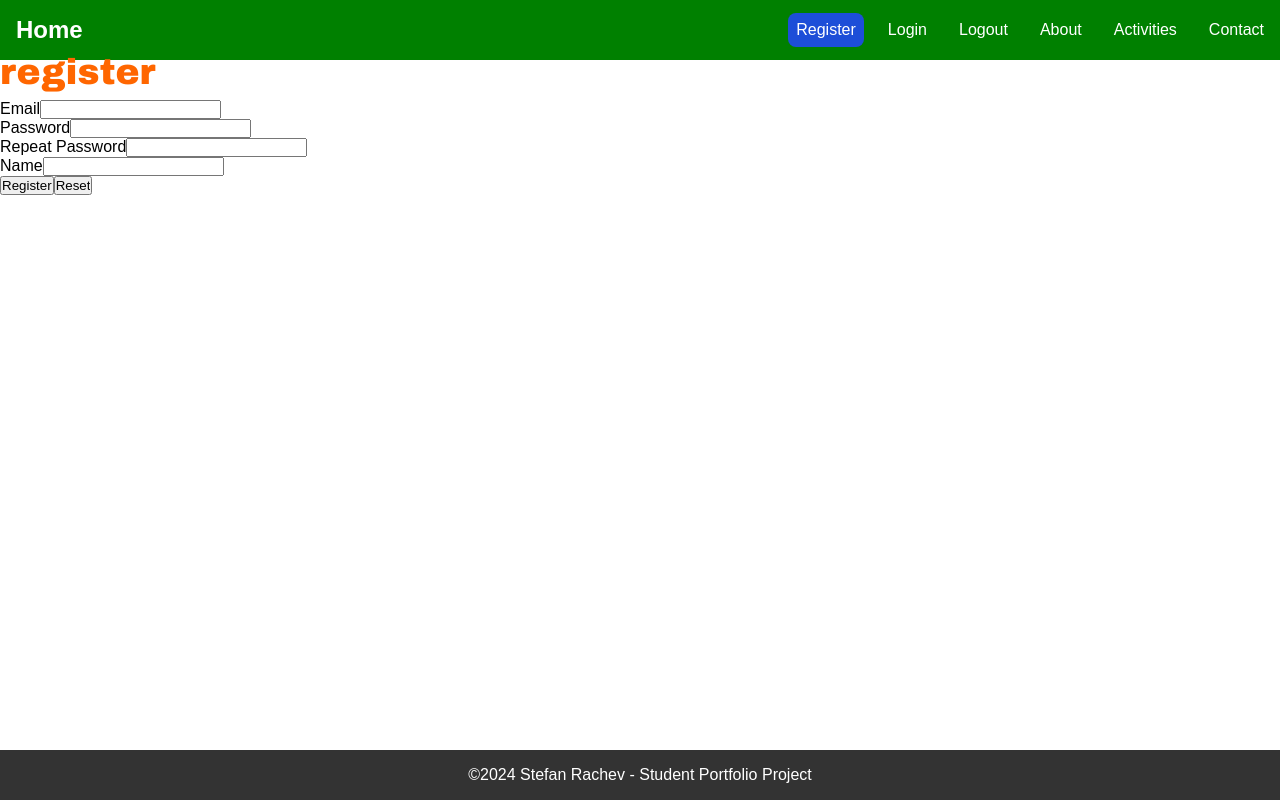
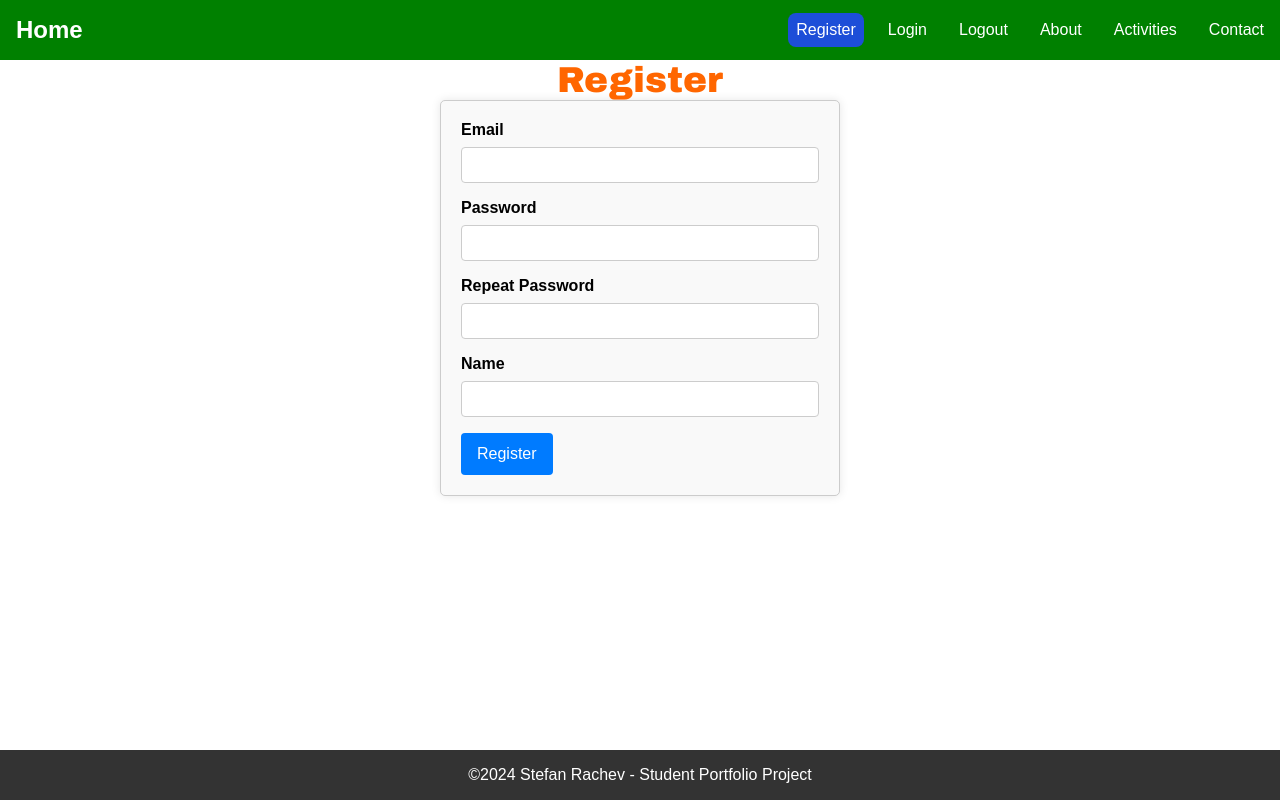
Before and after one commit to stefanRachev/my-personal-page, a React app in the folder client/: page /register in a window 1280 px wide. Built offline with nearby package versions, Linux system fonts and the light colour scheme; the HTML template or start-up script is replaced by a standard one.

Commit message:
change to module.css

```diff
--- a/client/src/components/pages/Home.jsx
+++ b/client/src/components/pages/Home.jsx
@@ -1,18 +1,18 @@
-import "./Home.css";
+import styles from "./Home.module.css";
 
 function Home() {
   return (
-    <div className="container-home">
-      <div className="poster">
-        <h1>Hello this is my personal page</h1>
+    <div className={styles.containerHome}>
+      <div className={styles.poster}>
+        <h1 className={styles.openingTitle}>Hello this is my personal page</h1>
       </div>
 
-      <div className="pic">
+      <div className={styles.pic}>
         <img src="https://i.imgur.com/Zvr50Nj.jpg" alt="Описание на снимката" />
       </div>
 
-      <div className="describe-text">
-        <h2>
+      <div className={styles.describeText}>
+        <h2 className={styles.descriptive}>
           To view my website, rate it, and leave comments, registration is
           required!
         </h2>
--- a/client/src/components/pages/Home.css
+++ b/client/src/components/pages/Home.module.css
@@ -1,4 +1,4 @@
-.container-home {
+.containerHome {
   display: flex;
   flex-direction: column;
   justify-content: center;
@@ -18,18 +18,18 @@
   height: auto;
 }
 
-.describe-text {
+.describeText {
   text-align: center;
 }
 
-h1 {
+.openingTitle{
   font-size: 36px;
   color: #ff6600;
   font-family: "Arial Black", sans-serif;
   animation: bounce 1s infinite alternate;
 }
 
-h2 {
+.descriptive {
   font-size: 20px;
   color: #333;
   font-family: "Arial", sans-serif;
@@ -59,23 +59,23 @@ h2 {
 }
 
 @media screen and (min-width: 768px) {
-  .container-home {
+  .containerHome {
     padding: 50px;
   }
 }
 
 @media screen and (max-width: 767px) {
-  .container-home {
+  .containerHome {
     padding: 20px;
   }
 }
 
 @media screen and (max-width: 767px) {
-  h1 {
+  .openingTitle {
     font-size: 24px;
   }
 
-  h2 {
+  .descriptive {
     font-size: 16px;
   }
 }
--- a/client/src/components/pages/Login.jsx
+++ b/client/src/components/pages/Login.jsx
@@ -1,5 +1,90 @@
+import { useState } from "react";
+import styles from "./Login.module.css"
+
+const formInitialState = {
+  email: "",
+  password: "",
+};
+
 function Login() {
-    return <h1>Login now</h1>;
-  }
+  const [formValues, setFormValues] = useState(formInitialState);
+  const [errors, setErrors] = useState({});
+  const [message, setMessage] = useState("");
 
-  export default Login;
+  const formChangeHandler = (e) => {
+    setFormValues((state) => ({ ...state, [e.target.id]: e.target.value }));
+  };
+
+  const validateForm = () => {
+    const newErrors = {};
+    if (!formValues.email) {
+      newErrors.email = "Email is required";
+    }
+    if (!formValues.password) {
+      newErrors.password = "Password is required";
+    }
+    return newErrors;
+  };
+
+  const logHandler = async (e) => {
+    e.preventDefault();
+    const validationErrors = validateForm();
+    if (Object.keys(validationErrors).length > 0) {
+      setErrors(validationErrors);
+    } else {
+      try {
+        const response = await fetch("/api/login", {
+          method: "POST",
+          headers: {
+            "Content-Type": "application/json",
+          },
+          body: JSON.stringify(formValues),
+        });
+        if (response.ok) {
+          setMessage("Login successful!");
+          setFormValues(formInitialState); // Optionally reset form here
+        } else {
+          setMessage("Invalid email or password. Please try again.");
+        }
+      } catch (error) {
+        setMessage("An error occurred. Please try again later.");
+      }
+    }
+  };
+
+  return (
+    <>
+      <h2 className={styles.title}>Login</h2>
+      {message && <p className={styles.message}>{message}</p>}
+      <form onSubmit={logHandler} style={styles.form}>
+        <div>
+          <label htmlFor="email">Email</label>
+          <input
+            type="email"
+            id="email"
+            name="email"
+            value={formValues.email}
+            onChange={formChangeHandler}
+          />
+          {errors.email && <span className={styles.error}>{errors.email}</span>}
+        </div>
+        <div>
+          <label htmlFor="password">Password</label>
+          <input
+            type="password"
+            id="password"
+            name="password"
+            value={formValues.password}
+            onChange={formChangeHandler}
+          />
+          {errors.password && <span className={styles.error}>{errors.password}</span>}
+        </div>
+        <div>
+          <button type="submit">Login</button>
+        </div>
+      </form>
+    </>
+  );
+}
+
+export default Login;
--- /dev/null
+++ b/client/src/components/pages/Login.module.css
@@ -0,0 +1,59 @@
+
+form {
+    max-width: 400px;
+    margin: 0 auto;
+    padding: 20px;
+    border: 1px solid #ccc;
+    border-radius: 5px;
+    background-color: #f9f9f9;
+    box-shadow: 0 0 10px rgba(0, 0, 0, 0.1);
+  }
+
+  .title {
+    text-align: center;
+    font-size: 36px;
+    color: #ff6600;
+    font-family: "Arial Black", sans-serif;
+    animation: bounce 1s infinite alternate;
+  }
+
+  label {
+    font-weight: bold;
+    display: block;
+    margin-bottom: 0.5rem;
+  }
+
+  input {
+    width: 100%;
+    padding: 0.5rem;
+    font-size: 1rem;
+    margin-bottom: 1rem;
+    border: 1px solid #ccc;
+    border-radius: 4px;
+  }
+
+  .error {
+    color: red;
+    font-size: 0.875rem;
+  }
+
+  .message {
+    text-align: center;
+    font-weight: bold;
+    margin-top: 1rem;
+  }
+
+  button {
+    padding: 0.75rem 1rem;
+    font-size: 1rem;
+    background-color: #007bff;
+    color: white;
+    border: none;
+    border-radius: 4px;
+    cursor: pointer;
+    transition: background-color 0.3s;
+  }
+
+  button:hover {
+    background-color: #0056b3;
+  }
--- a/client/src/components/pages/Register.jsx
+++ b/client/src/components/pages/Register.jsx
@@ -1,4 +1,5 @@
 import { useState } from "react";
+import styles from './Register.module.css';  // Импортиране на CSS модула
 
 const formInitialState = {
   email: "",
@@ -10,9 +11,10 @@ const formInitialState = {
 function Register() {
   const [formValues, setFormValues] = useState(formInitialState);
   const [errors, setErrors] = useState({});
+  const [message, setMessage] = useState("");
 
   const formChangeHandler = (e) => {
-    setFormValues((state) => ({ ...state, [e.target.name]: e.target.value }));
+    setFormValues((state) => ({ ...state, [e.target.id]: e.target.value }));
   };
 
   const validateForm = () => {
@@ -32,76 +34,87 @@ function Register() {
     return newErrors;
   };
 
-  const resetFormHandler = () => {
-    setFormValues(formInitialState);
-    setErrors({});
-  };
-
-  const logHandler = (e) => {
+  const logHandler = async (e) => {
     e.preventDefault();
     const validationErrors = validateForm();
     if (Object.keys(validationErrors).length > 0) {
       setErrors(validationErrors);
     } else {
-      console.log(formValues);
-      resetFormHandler();
+      try {
+        const response = await fetch("/api/register", {
+          method: "POST",
+          headers: {
+            "Content-Type": "application/json",
+          },
+          body: JSON.stringify(formValues),
+        });
+        if (response.ok) {
+          setMessage("Registration successful!");
+          setFormValues(formInitialState); // Optionally reset form here
+        } else {
+          setMessage("Registration failed. Please try again.");
+        }
+      } catch (error) {
+        setMessage("An error occurred. Please try again later.");
+      }
     }
   };
 
   return (
     <>
-      <h1>register</h1>
-
-      <form onSubmit={logHandler}>
+      <h2 className={styles.title}>Register</h2>
+      {message && <p className={styles.message}>{message}</p>}
+      <form onSubmit={logHandler} className={styles.form}>
         <div>
           <label htmlFor="email">Email</label>
           <input
             type="email"
+            id="email"
             name="email"
-            id="register-email"
             value={formValues.email}
             onChange={formChangeHandler}
+            className={styles.input}
           />
-          {errors.email && <span className="error">{errors.email}</span>}
+          {errors.email && <span className={styles.error}>{errors.email}</span>}
         </div>
         <div>
           <label htmlFor="password">Password</label>
           <input
             type="password"
+            id="password"
             name="password"
-            id="register-password"
             value={formValues.password}
             onChange={formChangeHandler}
+            className={styles.input}
           />
-          {errors.password&& <span className="error">{errors.password}</span>}
+          {errors.password && <span className={styles.error}>{errors.password}</span>}
         </div>
         <div>
           <label htmlFor="repeatPassword">Repeat Password</label>
           <input
             type="password"
+            id="repeatPassword"
             name="repeatPassword"
-            id="register-repeatPassword"
             value={formValues.repeatPassword}
             onChange={formChangeHandler}
+            className={styles.input}
           />
-          {errors.repeatPassword && (
-            <span className="error">{errors.repeatPassword}</span>
-          )}
+          {errors.repeatPassword && <span className={styles.error}>{errors.repeatPassword}</span>}
         </div>
         <div>
           <label htmlFor="nickName">Name</label>
           <input
             type="text"
+            id="nickName"
             name="nickName"
-            id="register-name"
             value={formValues.nickName}
             onChange={formChangeHandler}
+            className={styles.input}
           />
-          {errors.nickName && <span className="error">{errors.nickName}</span>}
+          {errors.nickName && <span className={styles.error}>{errors.nickName}</span>}
         </div>
         <div>
-          <button type="submit">Register</button>
-          <input type="button" value="Reset" onClick={resetFormHandler} />
+          <button type="submit" className={styles.button}>Register</button>
         </div>
       </form>
     </>
--- /dev/null
+++ b/client/src/components/pages/Register.module.css
@@ -0,0 +1,53 @@
+/* Register.module.css */
+.title {
+  text-align: center;
+  font-size: 36px;
+  color: #ff6600;
+  font-family: "Arial Black", sans-serif;
+  animation: bounce 1s infinite alternate;
+}
+
+.form {
+  max-width: 400px;
+  margin: 0 auto;
+  padding: 20px;
+  border: 1px solid #ccc;
+  border-radius: 5px;
+  background-color: #f9f9f9;
+  box-shadow: 0 0 10px rgba(0, 0, 0, 0.1);
+}
+
+.input {
+  width: 100%;
+  padding: 0.5rem;
+  font-size: 1rem;
+  margin-bottom: 1rem;
+  border: 1px solid #ccc;
+  border-radius: 4px;
+}
+
+.error {
+  color: red;
+  font-size: 0.875rem;
+}
+
+.message {
+  text-align: center;
+  font-weight: bold;
+  margin-top: 1rem;
+}
+
+.button {
+  padding: 0.75rem 1rem;
+  font-size: 1rem;
+  background-color: #007bff;
+  color: white;
+  border: none;
+  border-radius: 4px;
+  cursor: pointer;
+  transition: background-color 0.3s;
+}
+
+.button:hover {
+  background-color: #0056b3;
+}
```
